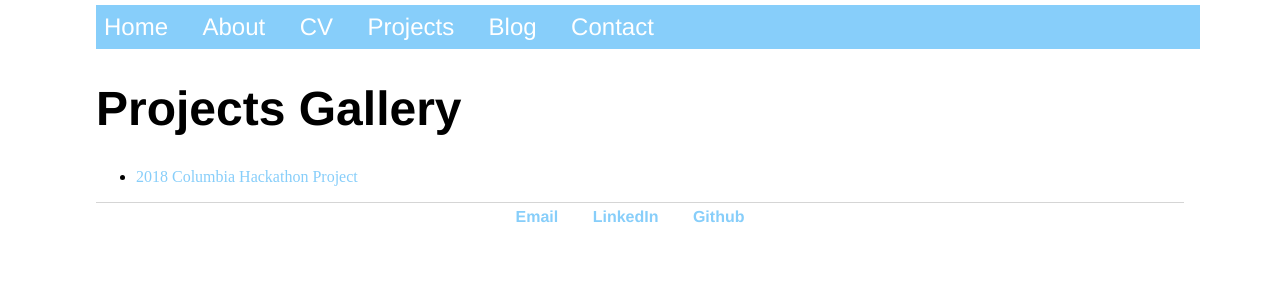
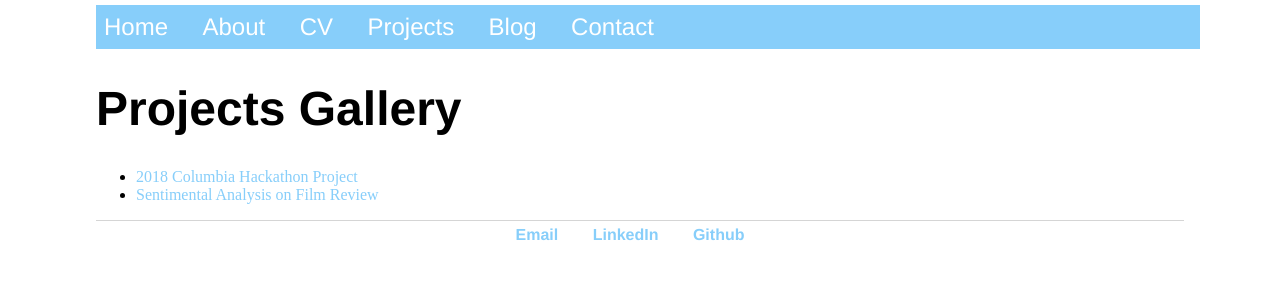
Before and after one commit to xiaohui-victor-li/xiaohui-victor-li.github.io, a Jekyll site: the page built from projects/index.html, in a window 1280 px wide. Shown: the top 300 px of the page. Built offline with Jekyll 4.4.1, drawn with Linux system fonts in a browser that asks for light colours.

Commit message:
Update index.html

```diff
--- a/projects/index.html
+++ b/projects/index.html
@@ -6,4 +6,6 @@ title: Projects Gallery
 	<ul class="projects">
 	  <li> <a href="https://xiaohui-victor-li.github.io/blog/2018/09/30/CUhackathon"
 		  title="2018 Hackathon"> 2018 Columbia Hackathon Project</a></li>
+	  <li> <a href="https://xiaohui-victor-li.github.io/blog/2018/12/04/sentimental-analysis"
+		  title="Sentimental Analysis on Film Review"> Sentimental Analysis on Film Review</a></li>
 	</ul>
```
